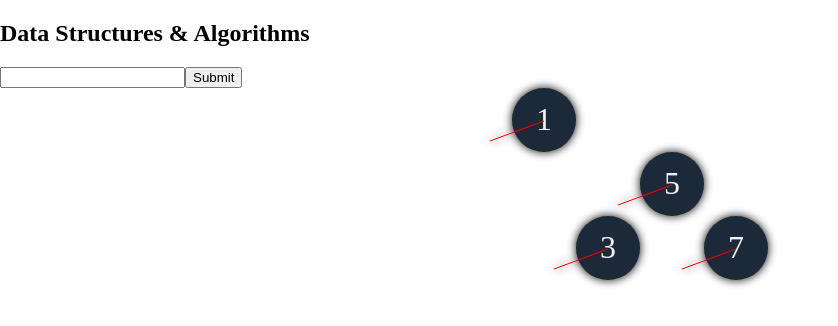
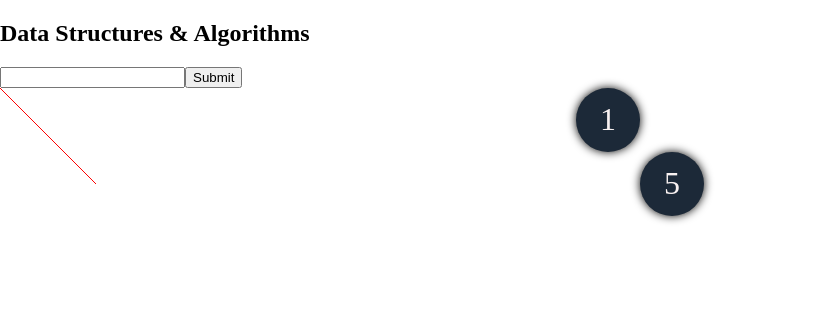
Before and after one commit to samp-reston/algo-visualiser, a React (Create React App) app: page / in a window 1280 px wide. Shown: the top 326 px of the page, without its empty margins (0-838 px from the left). Built offline with nearby package versions, Linux system fonts and the light colour scheme.

Commit message:
sorta out branch component

```diff
--- a/src/App.css
+++ b/src/App.css
@@ -34,4 +34,5 @@ body {
 .branch {
   position: absolute;
   z-index: 1;
+  width: 100%
 }
--- a/src/App.tsx
+++ b/src/App.tsx
@@ -10,8 +10,6 @@ function App() {
   const bst = new BinarySearchTree()
   bst.insert(1)
   bst.insert(5)
-  bst.insert(3)
-  bst.insert(7)
 
   return (
     <>
--- a/src/components/data-structures/BinarySearchTree/NodeComponent.tsx
+++ b/src/components/data-structures/BinarySearchTree/NodeComponent.tsx
@@ -19,27 +19,24 @@ function NodeComponent(node: Partial<Node>) {
     return 1 + getNodeHeight(node.parent)
   }
 
-  useEffect(() => {
-    // Use Offset instead of bounding client rect
-    const rightChild = document.getElementById(node.right?.value)?.getBoundingClientRect()
-    console.log(rightChild, node.right?.value);
-    console.log(document.getElementById(node.value)?.getBoundingClientRect(), node.value)
-  }, [])
+  const ParentBranch = () => {
+    console.log(node.parent, node.value);
+    if (!node.parent?.value) return <></>
+    const parentElement = document.getElementById(node.parent.value)
+    console.log(parentElement, node.value, node.parent);
+    return (
+      <Branch x1={0} y1={0} x2={96} y2={96} />
+    )
+  }
 
   if (!node.value) return <></>
 
   return (
     <>
       {node.left?.value != null && <NodeComponent {...node.left} />}
+      {node.parent ? <ParentBranch /> : ''}
       <div id={node.value} className={`bst-node ${node.value && childStyle}`} data-testid={`bst-node ${node.value && childStyle}`} style={{ marginTop: `${getNodeHeight(node) * 4}rem` }}>
-        {/* {node.left && <Branch x1={0} y1={0} x2={96} y2={96} />} */}
         <p>{node.value}</p>
-        <Branch
-          x1={150}
-          y1={0 + 76}
-          x2={96}
-          y2={96}
-        />
       </div>
       {node.right?.value != null && <NodeComponent {...node.right} />}
     </>
--- a/src/components/data-structures/BinarySearchTree/TreeComponent.tsx
+++ b/src/components/data-structures/BinarySearchTree/TreeComponent.tsx
@@ -7,7 +7,6 @@ function TreeComponent(tree: Partial<Tree>) {
   const [insertValue, setInsertValue] = useState<'' | number>('')
 
   const handleSubmitValue = () => {
-    if (!insertValue) return
     tree.root?.insert(insertValue)
     setSubmitted(!submitted)
     setInsertValue('')
@@ -22,7 +21,7 @@ function TreeComponent(tree: Partial<Tree>) {
       <input data-testid="insert-value" type="number" id="insert-value" value={insertValue} onChange={(e) => setInsertValue(+e.target.value)} />
       <button data-testid="submit" onClick={handleSubmitValue}>Submit</button>
       <div id="bst-tree" className="bst-tree">
-        {tree.root?.value && <NodeComponent {...tree.root} />}
+        {tree.root?.value ? <NodeComponent {...tree.root} /> : ''}
       </div>
     </>
   )
```
